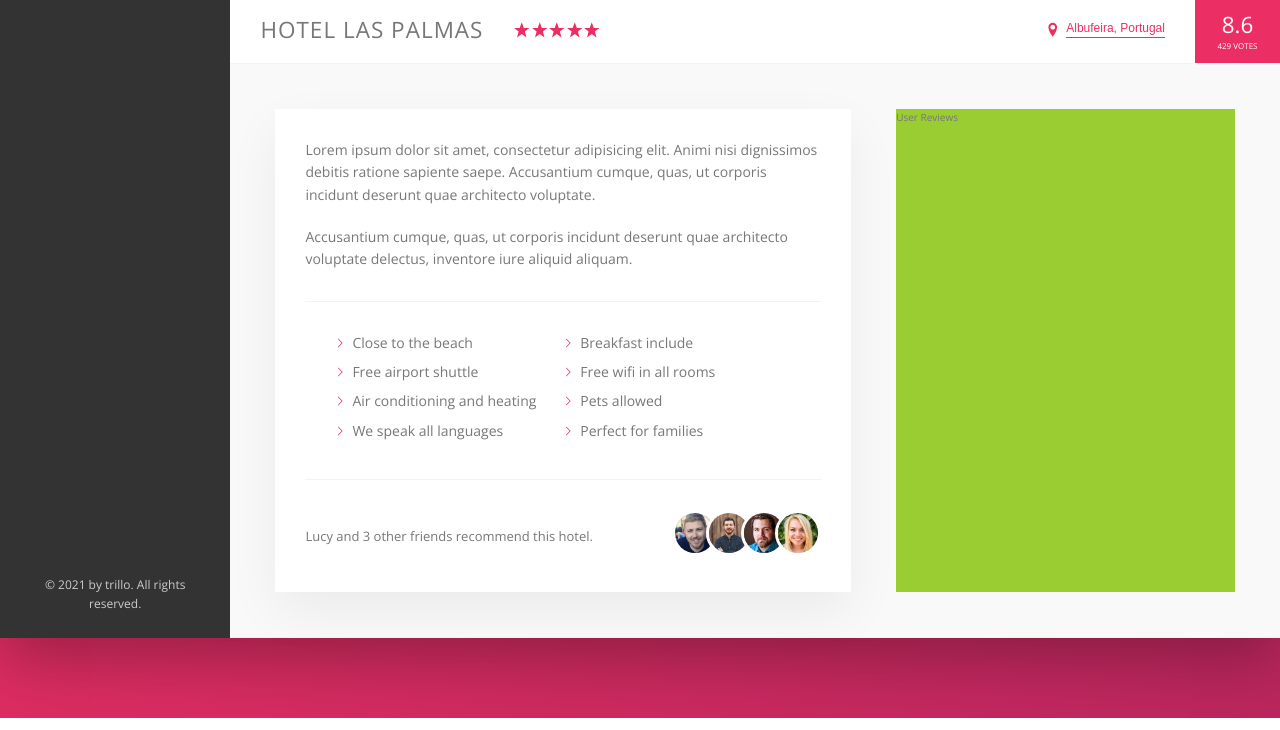
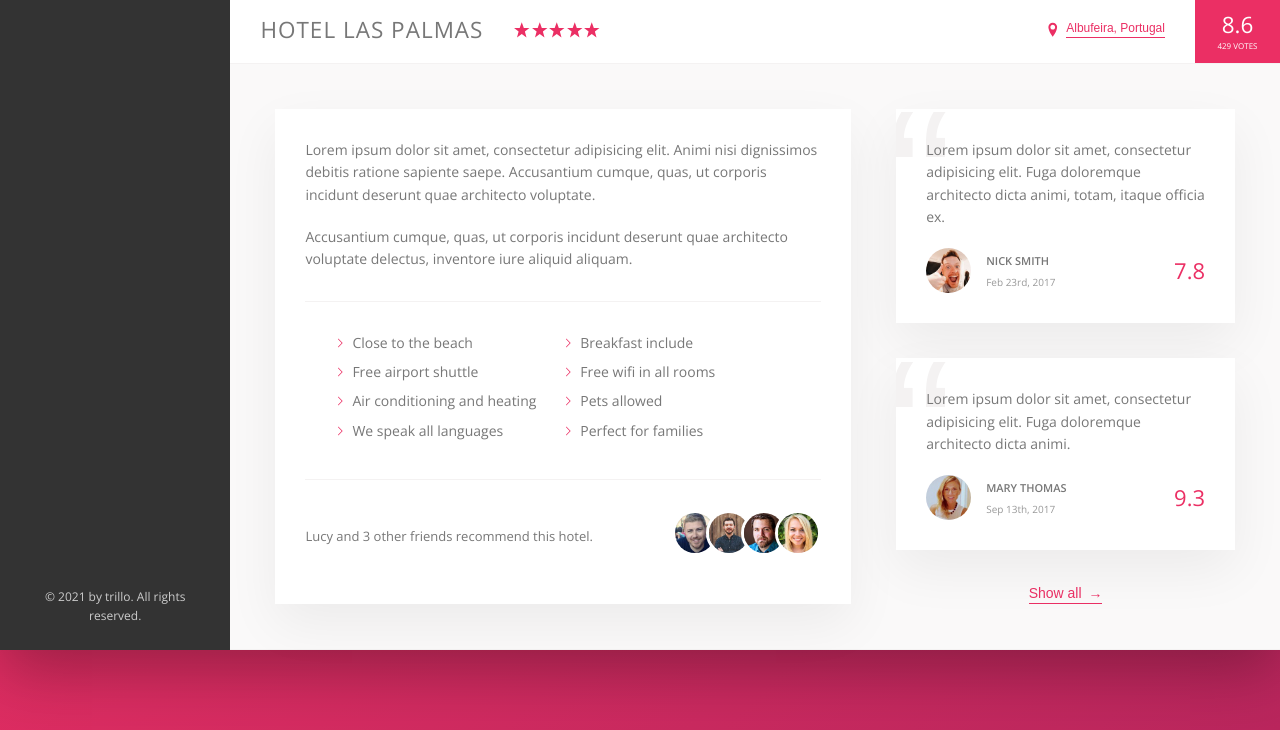
Before and after one commit to JeffFlowerday/trillo, a plain HTML site: page index.html in a window 1280 px wide. Shown: the part 564-1294 px from the top of the page. Drawn offline with nearby package versions, Linux system fonts and the light colour scheme.

Commit message:
Finished reviews.

```diff
--- a/css/style.css
+++ b/css/style.css
@@ -1,3 +1,4 @@
+@charset "UTF-8";
 /* Custom variables are declared in the root pseudo element so they accessible to all child html elements */
 :root {
   --color-primary: #eb2f64;
@@ -77,6 +78,7 @@
 }
 
 .detail {
+  font-size: 1.4rem;
   display: flex;
   padding: 4.5rem;
   background-color: var(--color-grey-light-1);
@@ -84,7 +86,6 @@
 }
 
 .description {
-  font-size: 1.4rem;
   flex: 0 0 60%;
   margin-right: 4.5rem;
   background-color: #fff;
@@ -93,8 +94,10 @@
 }
 
 .user-reviews {
-  background-color: yellowgreen;
   flex: 1;
+  display: flex;
+  flex-direction: column;
+  align-items: center;
 }
 
 .logo {
@@ -342,8 +345,15 @@
   cursor: pointer;
   transition: all 0.2s;
 }
+.btn-inline span {
+  margin-left: 0.3rem;
+  transition: margin-left 0.2s;
+}
 .btn-inline:hover {
   color: var(--color-grey-dark-1);
+}
+.btn-inline:hover span {
+  margin-left: 0.8rem;
 }
 .btn-inline:focus {
   outline: none;
@@ -398,3 +408,58 @@
 .recommended__photo:not(:last-child) {
   margin-right: -1.5rem;
 }
+
+.review {
+  background-color: #fff;
+  box-shadow: var(--shadow-light);
+  padding: 3rem;
+  margin-bottom: 3.5rem;
+  position: relative;
+  overflow: hidden;
+}
+.review__text {
+  margin-bottom: 2rem;
+  z-index: 10;
+  position: relative;
+}
+.review__user {
+  display: flex;
+  align-items: center;
+}
+.review__photo {
+  height: 4.5rem;
+  width: 4.5rem;
+  border-radius: 50%;
+  margin-right: 1.5rem;
+}
+.review__user-box {
+  margin-right: auto;
+  display: flex;
+  flex-direction: column;
+}
+.review__user-name {
+  font-size: 1.1rem;
+  font-weight: 600;
+  text-transform: uppercase;
+  margin-bottom: 0.4rem;
+}
+.review__user-date {
+  font-size: 1rem;
+  color: var(--color-grey-dark-3);
+}
+.review__user-rating {
+  color: var(--color-primary);
+  font-size: 2.2rem;
+  font-weight: 300;
+}
+.review::before {
+  content: "“";
+  position: absolute;
+  top: -2.75rem;
+  left: -1rem;
+  font-size: 20rem;
+  line-height: 1;
+  color: var(--color-grey-light-2);
+  font-family: sans-serif;
+  z-index: 1;
+}
--- a/index.html
+++ b/index.html
@@ -152,7 +152,37 @@
                 </div>
               </div>
             </div>
-            <div class="user-reviews">User Reviews</div>
+            <div class="user-reviews">
+              <figure class="review">
+                <blockquote class="review__text">
+                  Lorem ipsum dolor sit amet, consectetur adipisicing elit. Fuga doloremque
+                  architecto dicta animi, totam, itaque officia ex.
+                </blockquote>
+                <figcaption class="review__user">
+                  <img src="img/user-1.jpg" alt="User 1" class="review__photo" />
+                  <div class="review__user-box">
+                    <p class="review__user-name">Nick Smith</p>
+                    <p class="review__user-date">Feb 23rd, 2017</p>
+                  </div>
+                  <div class="review__user-rating">7.8</div>
+                </figcaption>
+              </figure>
+              <figure class="review">
+                <blockquote class="review__text">
+                  Lorem ipsum dolor sit amet, consectetur adipisicing elit. Fuga doloremque
+                  architecto dicta animi.
+                </blockquote>
+                <figcaption class="review__user">
+                  <img src="img/user-2.jpg" alt="User 1" class="review__photo" />
+                  <div class="review__user-box">
+                    <p class="review__user-name">Mary Thomas</p>
+                    <p class="review__user-date">Sep 13th, 2017</p>
+                  </div>
+                  <div class="review__user-rating">9.3</div>
+                </figcaption>
+              </figure>
+              <button class="btn-inline">Show all <span>&rarr;</span></button>
+            </div>
           </div>
         </main>
       </div>
--- a/sass/_components.scss
+++ b/sass/_components.scss
@@ -310,8 +310,17 @@
   cursor: pointer;
   transition: all 0.2s;
 
+  span {
+    margin-left: 0.3rem;
+    transition: margin-left 0.2s;
+  }
+
   &:hover {
     color: var(--color-grey-dark-1);
+
+    span {
+      margin-left: 0.8rem;
+    }
   }
 
   &:focus {
@@ -389,3 +398,69 @@
     }
   }
 }
+
+//////////////////////////////////////
+// REVIEWS
+
+.review {
+  background-color: #fff;
+  box-shadow: var(--shadow-light);
+  padding: 3rem;
+  margin-bottom: 3.5rem;
+  position: relative;
+  overflow: hidden;
+
+  &__text {
+    margin-bottom: 2rem;
+    z-index: 10;
+    position: relative;
+  }
+
+  &__user {
+    display: flex;
+    align-items: center;
+  }
+
+  &__photo {
+    height: 4.5rem;
+    width: 4.5rem;
+    border-radius: 50%;
+    margin-right: 1.5rem;
+  }
+
+  &__user-box {
+    margin-right: auto;
+    display: flex;
+    flex-direction: column;
+  }
+
+  &__user-name {
+    font-size: 1.1rem;
+    font-weight: 600;
+    text-transform: uppercase;
+    margin-bottom: 0.4rem;
+  }
+
+  &__user-date {
+    font-size: 1rem;
+    color: var(--color-grey-dark-3);
+  }
+
+  &__user-rating {
+    color: var(--color-primary);
+    font-size: 2.2rem;
+    font-weight: 300;
+  }
+
+  &::before {
+    content: '\201C';
+    position: absolute;
+    top: -2.75rem;
+    left: -1rem;
+    font-size: 20rem;
+    line-height: 1;
+    color: var(--color-grey-light-2);
+    font-family: sans-serif;
+    z-index: 1;
+  }
+}
--- a/sass/_layout.scss
+++ b/sass/_layout.scss
@@ -33,6 +33,7 @@
 }
 
 .detail {
+  font-size: 1.4rem;
   display: flex;
   padding: 4.5rem;
   background-color: var(--color-grey-light-1);
@@ -40,7 +41,6 @@
 }
 
 .description {
-  font-size: 1.4rem;
   flex: 0 0 60%;
   margin-right: 4.5rem;
   background-color: #fff;
@@ -49,6 +49,8 @@
 }
 
 .user-reviews {
-  background-color: yellowgreen;
   flex: 1;
+  display: flex;
+  flex-direction: column;
+  align-items: center;
 }
```
